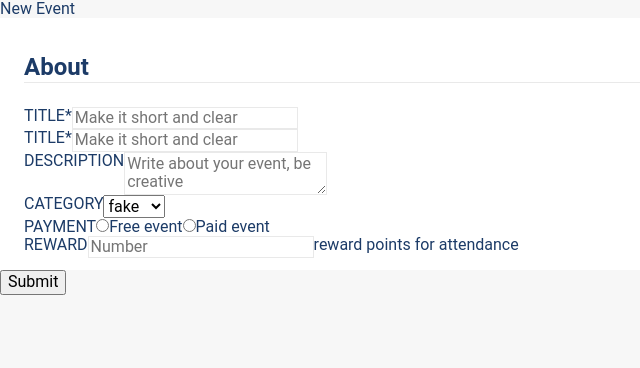
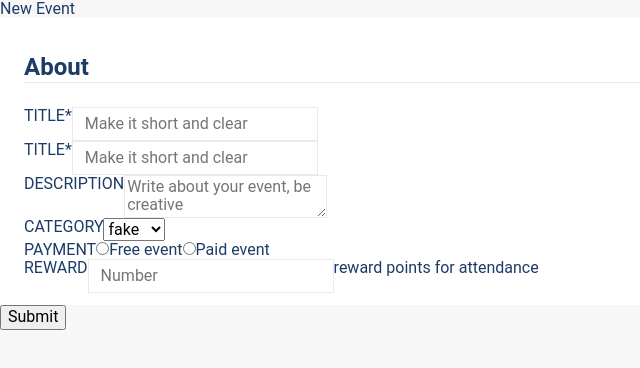
Before and after one commit to pumanitro/Accenture-Interview-App, a React (Create React App) app: page / in a window 1280 px wide. Shown: the top 368 px of the page, without its empty margins (0-640 px from the left). Built offline with nearby package versions, Linux system fonts and the light colour scheme.

Commit message:
Styled input ang added reuseable validation mechanism.

```diff
--- a/src/components/FormInput/FormInput.tsx
+++ b/src/components/FormInput/FormInput.tsx
@@ -1,6 +1,6 @@
 import React, { FC } from 'react';
-import { Input } from '../Input/Input';
 import { ObjectField, ValidateFunctionType } from 'global/ObjectForm/ObjectField';
+import { Input } from 'components/Input/Input';
 
 type FormInputType = {
   name: string;
--- /dev/null
+++ b/src/components/Input/Input.s.tsx
@@ -0,0 +1,11 @@
+import styled, { css } from 'styled-components';
+
+export const StyledFormElement = css`
+  line-height: 32px;
+  padding: 0 12px;
+  border: 1px solid ${props => props.theme.colors.utils.border.mid};
+`;
+
+export const StyledInput = styled.input`
+  ${StyledFormElement}
+`;
--- a/src/components/Input/Input.tsx
+++ b/src/components/Input/Input.tsx
@@ -1,5 +1,3 @@
-import styled from 'styled-components';
+import { StyledInput } from './Input.s';
 
-export const Input = styled.input`
-  border: 1px solid ${props => props.theme.colors.utils.border.mid};
-`;
+export const Input = StyledInput;
--- /dev/null
+++ b/src/helpers/formValidations.ts
@@ -0,0 +1,3 @@
+import { FormBagType } from '../global/ObjectForm/ObjectFormContext';
+
+export const isRequired = ({ values }: FormBagType) => !values.title && 'This field is required';
--- a/src/pages/Home/About/About.tsx
+++ b/src/pages/Home/About/About.tsx
@@ -6,17 +6,14 @@ import { Textarea } from 'components/Textarea/Textarea';
 import { Dropdown } from 'components/Dropdown/Dropdown';
 import { RadioGroup } from 'components/RadioGroup/RadioGroup';
 import { FormInput } from 'components/FormInput/FormInput';
+import { isRequired } from 'helpers/formValidations';
 
 export const About = () => {
   return (
     <Card>
       <CardTitle>About</CardTitle>
       <FormElement title="title" isRequired>
-        <FormInput
-          placeholder="Make it short and clear"
-          name="title"
-          validateFunction={({ values }) => !values.title && 'This field is required'}
-        />
+        <FormInput placeholder="Make it short and clear" name="title" validateFunction={isRequired} />
       </FormElement>
       <FormElement title="title" isRequired>
         <FormInput placeholder="Make it short and clear" name="title2" />
```
